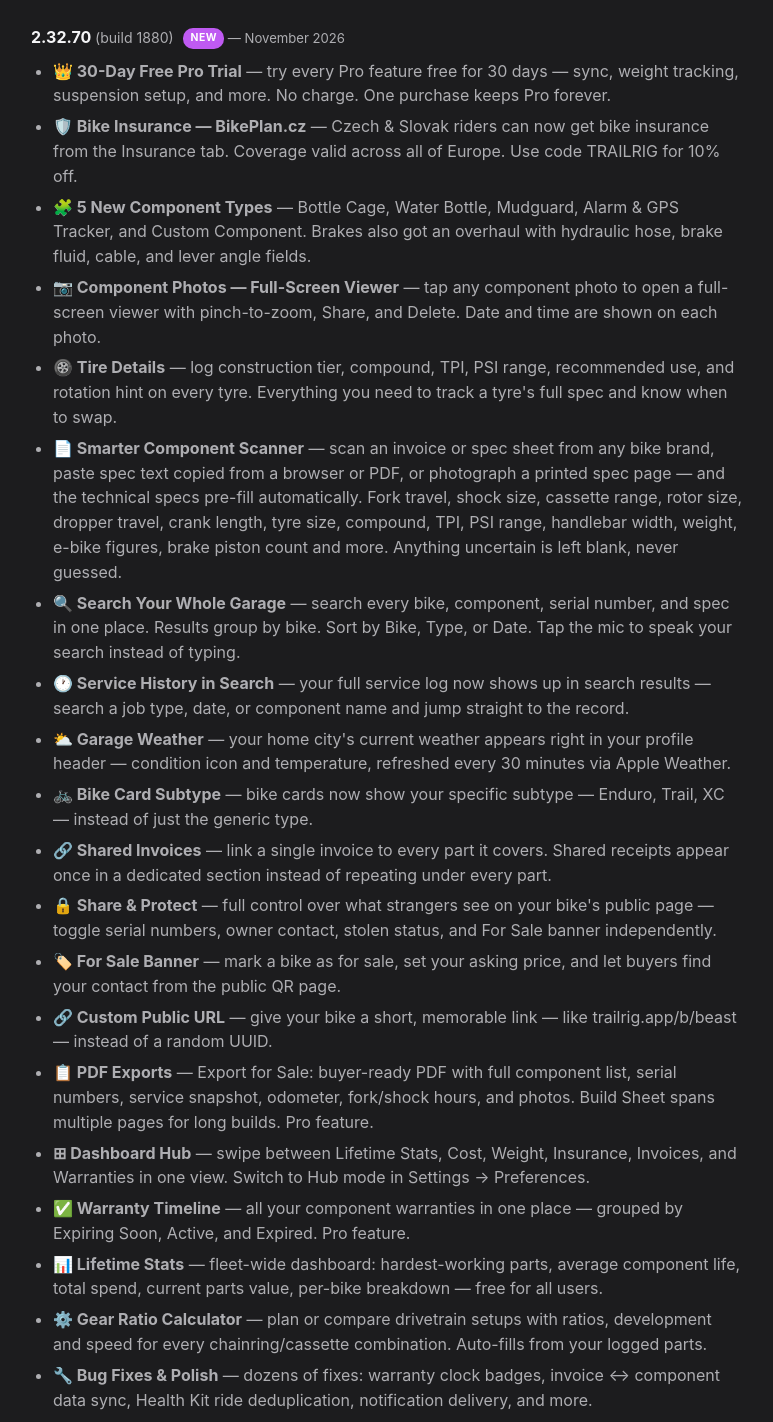
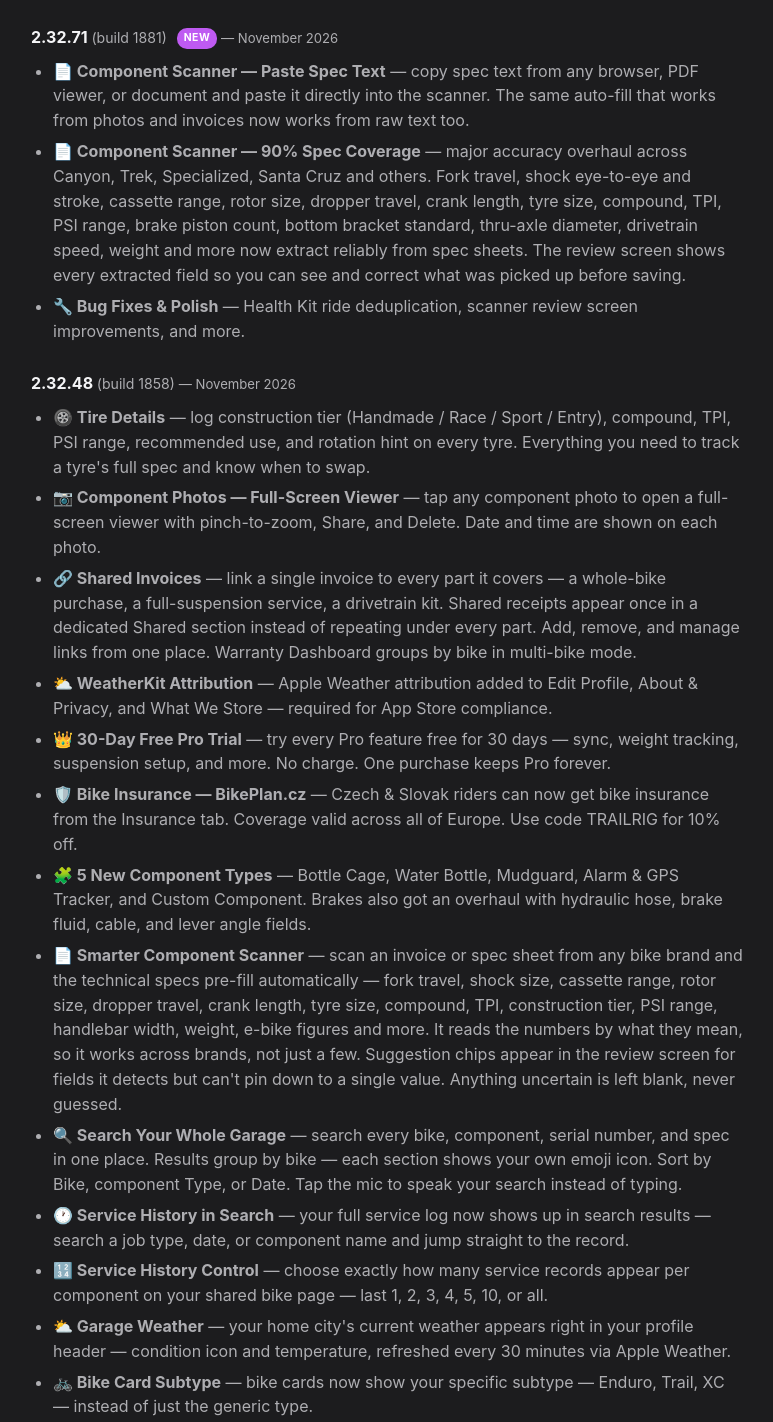
Before and after one commit to Pro1eZ/Sites, a plain HTML site: page changelog.html in a window 1280 px wide. Shown: the part 438-1860 px from the top of the page, without its empty margins (253-1026 px from the left). Drawn offline with Linux system fonts and the light colour scheme.

Commit message:
changelog: fix v2.32.71 entry — only new-since-1858 items (scanner paste + accuracy)

```diff
--- a/changelog.html
+++ b/changelog.html
@@ -158,28 +158,11 @@
 
   <h2 id="v2_32">Version 2.32</h2>
 
-  <h3>2.32.70 <span class="build">(build 1880)</span> <span class="badge-new">New</span> <span style="color:var(--secondary);font-size:0.82rem;font-weight:400;">— November 2026</span></h3>
+  <h3>2.32.71 <span class="build">(build 1881)</span> <span class="badge-new">New</span> <span style="color:var(--secondary);font-size:0.82rem;font-weight:400;">— November 2026</span></h3>
   <ul>
-    <li><strong>👑 30-Day Free Pro Trial</strong> — try every Pro feature free for 30 days — sync, weight tracking, suspension setup, and more. No charge. One purchase keeps Pro forever.</li>
-    <li><strong>🛡️ Bike Insurance — BikePlan.cz</strong> — Czech &amp; Slovak riders can now get bike insurance from the Insurance tab. Coverage valid across all of Europe. Use code TRAILRIG for 10% off.</li>
-    <li><strong>🧩 5 New Component Types</strong> — Bottle Cage, Water Bottle, Mudguard, Alarm &amp; GPS Tracker, and Custom Component. Brakes also got an overhaul with hydraulic hose, brake fluid, cable, and lever angle fields.</li>
-    <li><strong>📷 Component Photos — Full-Screen Viewer</strong> — tap any component photo to open a full-screen viewer with pinch-to-zoom, Share, and Delete. Date and time are shown on each photo.</li>
-    <li><strong>🛞 Tire Details</strong> — log construction tier, compound, TPI, PSI range, recommended use, and rotation hint on every tyre. Everything you need to track a tyre's full spec and know when to swap.</li>
-    <li><strong>📄 Smarter Component Scanner</strong> — scan an invoice or spec sheet from any bike brand, paste spec text copied from a browser or PDF, or photograph a printed spec page — and the technical specs pre-fill automatically. Fork travel, shock size, cassette range, rotor size, dropper travel, crank length, tyre size, compound, TPI, PSI range, handlebar width, weight, e-bike figures, brake piston count and more. Anything uncertain is left blank, never guessed.</li>
-    <li><strong>🔍 Search Your Whole Garage</strong> — search every bike, component, serial number, and spec in one place. Results group by bike. Sort by Bike, Type, or Date. Tap the mic to speak your search instead of typing.</li>
-    <li><strong>🕐 Service History in Search</strong> — your full service log now shows up in search results — search a job type, date, or component name and jump straight to the record.</li>
-    <li><strong>⛅ Garage Weather</strong> — your home city's current weather appears right in your profile header — condition icon and temperature, refreshed every 30 minutes via Apple Weather.</li>
-    <li><strong>🚲 Bike Card Subtype</strong> — bike cards now show your specific subtype — Enduro, Trail, XC — instead of just the generic type.</li>
-    <li><strong>🔗 Shared Invoices</strong> — link a single invoice to every part it covers. Shared receipts appear once in a dedicated section instead of repeating under every part.</li>
-    <li><strong>🔒 Share &amp; Protect</strong> — full control over what strangers see on your bike's public page — toggle serial numbers, owner contact, stolen status, and For Sale banner independently.</li>
-    <li><strong>🏷️ For Sale Banner</strong> — mark a bike as for sale, set your asking price, and let buyers find your contact from the public QR page.</li>
-    <li><strong>🔗 Custom Public URL</strong> — give your bike a short, memorable link — like trailrig.app/b/beast — instead of a random UUID.</li>
-    <li><strong>📋 PDF Exports</strong> — Export for Sale: buyer-ready PDF with full component list, serial numbers, service snapshot, odometer, fork/shock hours, and photos. Build Sheet spans multiple pages for long builds. Pro feature.</li>
-    <li><strong>⊞ Dashboard Hub</strong> — swipe between Lifetime Stats, Cost, Weight, Insurance, Invoices, and Warranties in one view. Switch to Hub mode in Settings → Preferences.</li>
-    <li><strong>✅ Warranty Timeline</strong> — all your component warranties in one place — grouped by Expiring Soon, Active, and Expired. Pro feature.</li>
-    <li><strong>📊 Lifetime Stats</strong> — fleet-wide dashboard: hardest-working parts, average component life, total spend, current parts value, per-bike breakdown — free for all users.</li>
-    <li><strong>⚙️ Gear Ratio Calculator</strong> — plan or compare drivetrain setups with ratios, development and speed for every chainring/cassette combination. Auto-fills from your logged parts.</li>
-    <li><strong>🔧 Bug Fixes &amp; Polish</strong> — dozens of fixes: warranty clock badges, invoice ↔ component data sync, Health Kit ride deduplication, notification delivery, and more.</li>
+    <li><strong>📄 Component Scanner — Paste Spec Text</strong> — copy spec text from any browser, PDF viewer, or document and paste it directly into the scanner. The same auto-fill that works from photos and invoices now works from raw text too.</li>
+    <li><strong>📄 Component Scanner — 90% Spec Coverage</strong> — major accuracy overhaul across Canyon, Trek, Specialized, Santa Cruz and others. Fork travel, shock eye-to-eye and stroke, cassette range, rotor size, dropper travel, crank length, tyre size, compound, TPI, PSI range, brake piston count, bottom bracket standard, thru-axle diameter, drivetrain speed, weight and more now extract reliably from spec sheets. The review screen shows every extracted field so you can see and correct what was picked up before saving.</li>
+    <li><strong>🔧 Bug Fixes &amp; Polish</strong> — Health Kit ride deduplication, scanner review screen improvements, and more.</li>
   </ul>
 
   <h3>2.32.48 <span class="build">(build 1858)</span> <span style="color:var(--secondary);font-size:0.82rem;font-weight:400;">— November 2026</span></h3>
```
